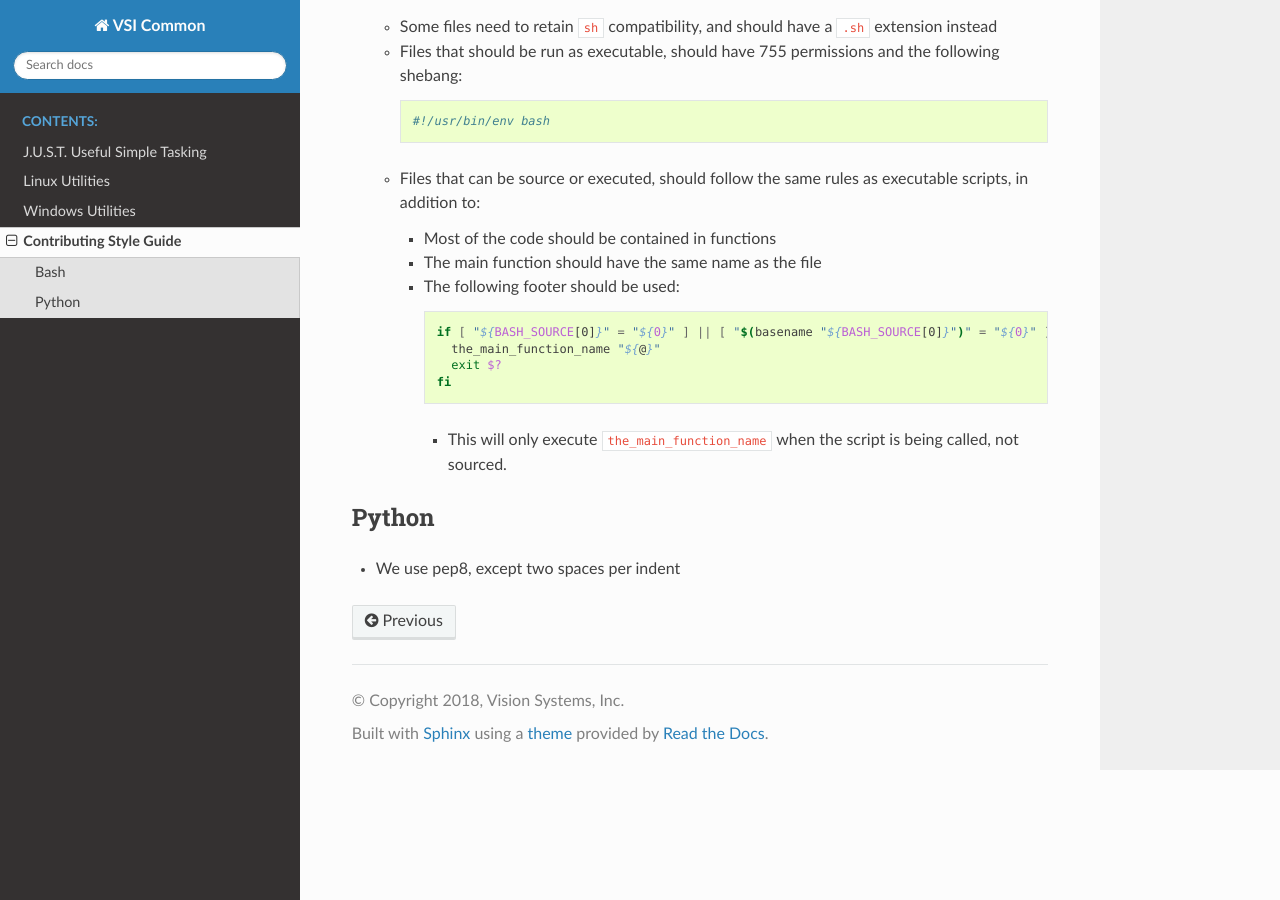
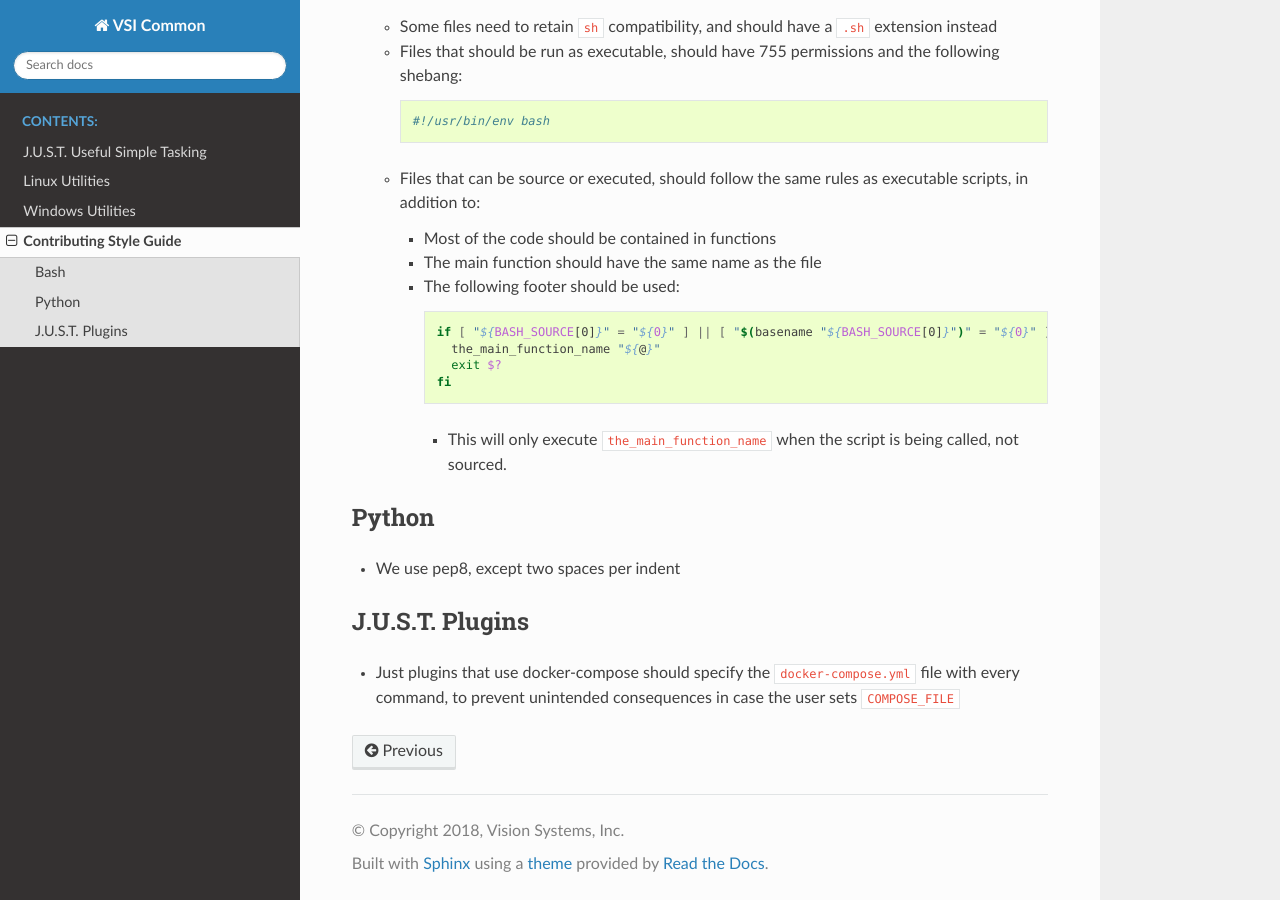
Before and after one commit to VisionSystemsInc/vsi_common, a Sphinx documentation site: the page built from docs/style.rst, in a window 1280 px wide and 900 px high, scrolled down 1581 px. Built offline with Sphinx 7.4.7 and the Read the Docs theme 2.0.0, drawn with Linux system fonts in a browser that asks for light colours; pages that are not in the unit, such as notebooks, are missing from menus.

Commit message:
Commit
Signed-off-by: Andy Neff <andy@visionsystemsinc.com>

```diff
--- a/docs/style.rst
+++ b/docs/style.rst
@@ -110,3 +110,8 @@ Python
 ------
 
 * We use pep8, except two spaces per indent
+
+J.U.S.T. Plugins
+----------------
+
+* Just plugins that use docker-compose should specify the ``docker-compose.yml`` file with every command, to prevent unintended consequences in case the user sets ``COMPOSE_FILE``
```
Also changed, not shown: 1 other file.
